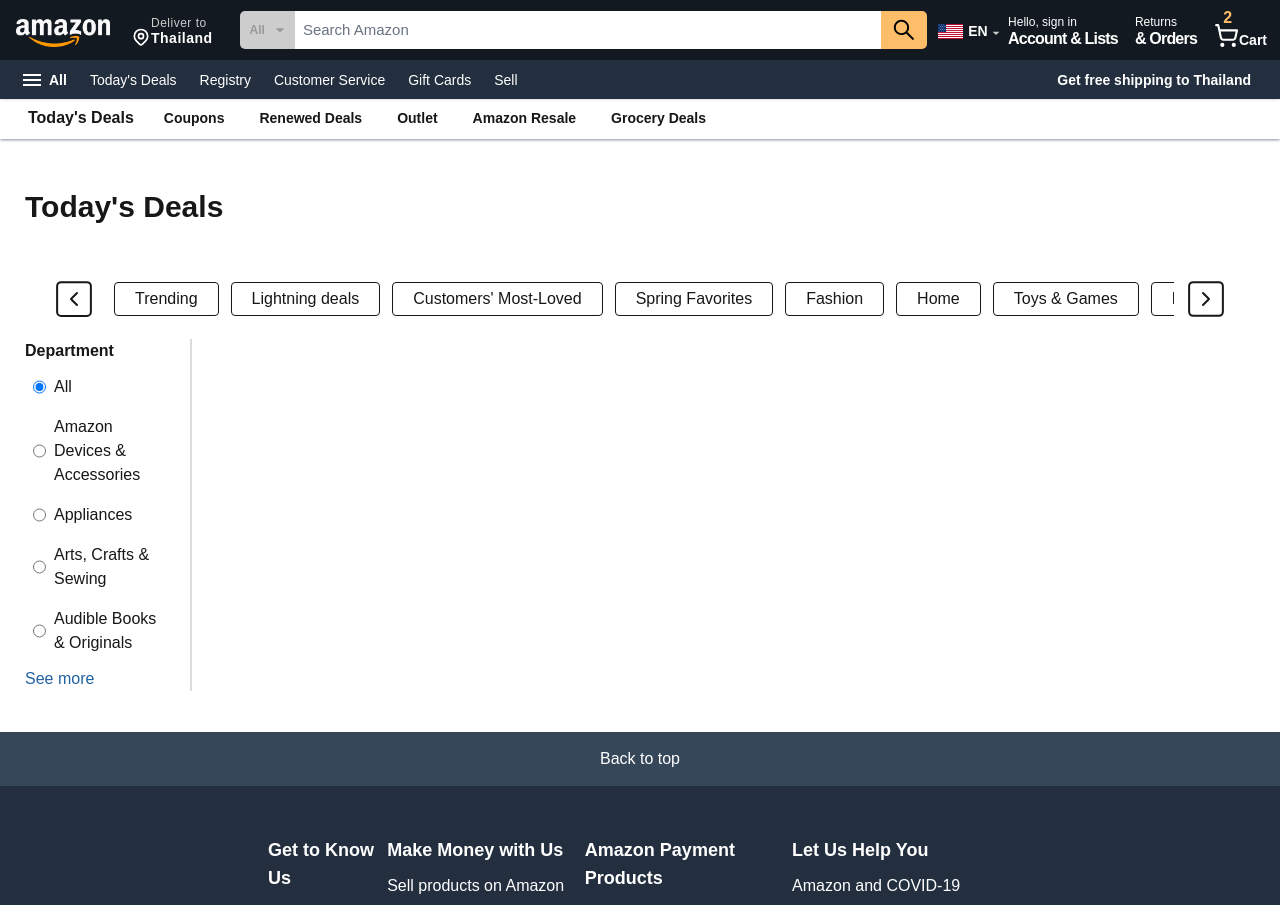
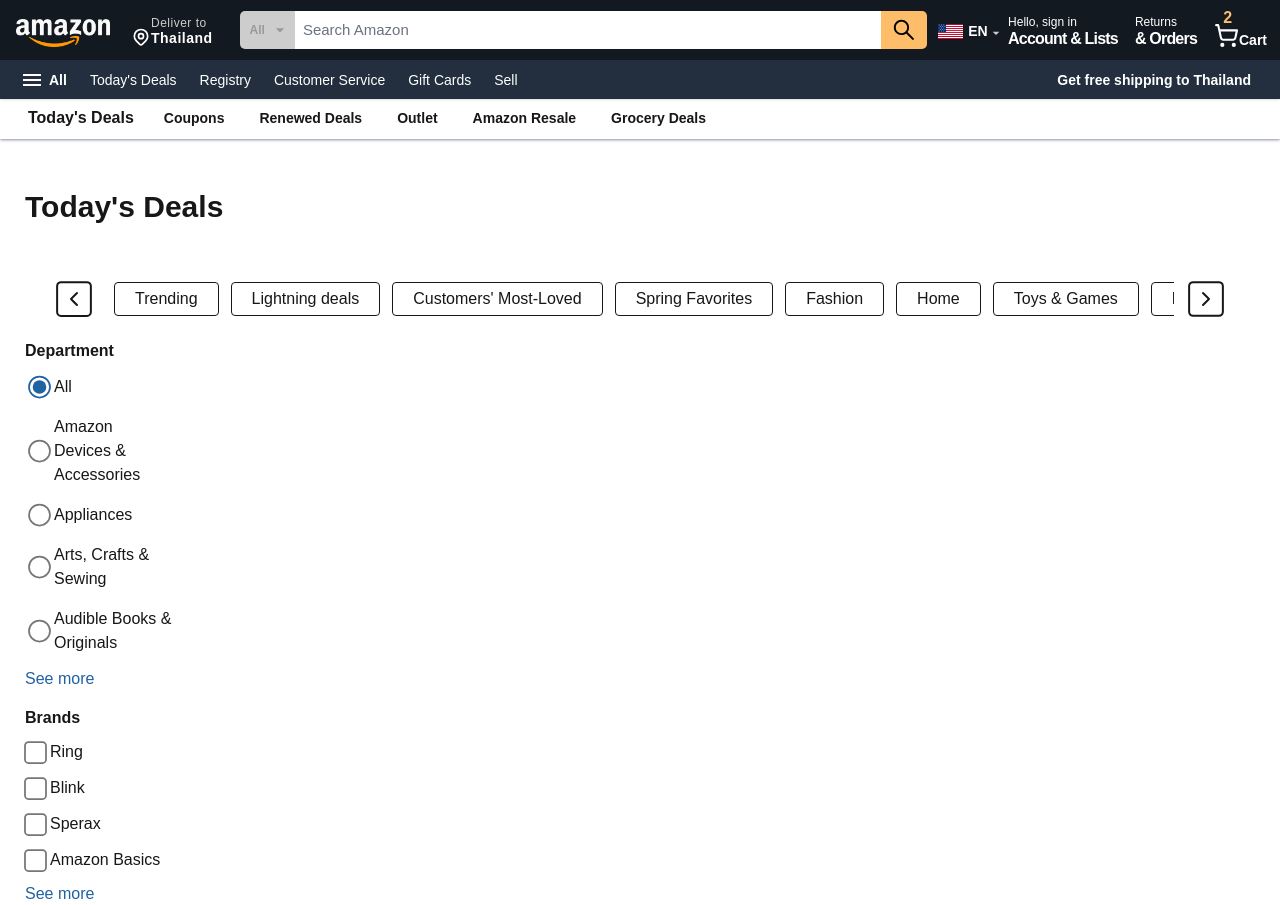
Before and after one commit to ThanatsornPhanthanawat/clone-amazon-web, a Next.js app: page /products in a window 1280 px wide. Shown: the top 905 px of the page. Built offline with nearby package versions, Linux system fonts and the light colour scheme.

Commit message:
update page two

```diff
--- a/app/products/page.tsx
+++ b/app/products/page.tsx
@@ -30,10 +30,27 @@
     "Kindle Store", "Movies & TV", "Musical Instruments", "Office Products", "Patio,Lawn & Garden", "Pet Suppliers", "Software", "Sports & Outdoors", "Tools & Home Improvement", "Toys & Games", "Videos Games"
   ];
 
+  const allBrands = ["Ring", "Blink", "Sperax", "Amazon Basics", "OLANLY", "SAMSUNG", "Bedsure", "Majestic Pure", "ECOVACS", "Waterpik", "Coop Home Goods", "Shark", "PRETTYGARDEN", "G4Free", "Dagacci Medical Uniform", "AVENT",
+    "VALSOLE", "YESNO", "WYZE", "Google"
+  ];
+
   const [showMore, setShowMore] = useState(false);
   const [selectedDepartment, setSelectedDepartment] = useState("All");
+  const [selectedBrands, setSelectedBrands] = useState<string[]>([]);
+  const [lastClickedBrand, setLastClickedBrand] = useState<string | null>(null);
 
   const departmentsToShow = showMore ? allDepartments : allDepartments.slice(0, 5);
+  const brandsToShow = showMore ? allBrands : allBrands.slice(0, 4);
+
+  const toggleBrand = (brand: string) => {
+    setLastClickedBrand(brand);
+
+    if (selectedBrands.includes(brand)) {
+      setSelectedBrands(selectedBrands.filter((b) => b !== brand));
+    } else {
+      setSelectedBrands([...selectedBrands, brand]);
+    }
+  }
 
   return (
     <div className="w-full ">
@@ -69,7 +86,7 @@
         </div>
         <div className="flex py-[16px] px-[px]">
           {/* left product page */}
-          <div className="w-[15%] border-r-2 border-[#ddd] px-[25px]">
+          <div className="w-[16%] px-[25px]">
             <div>
               <div className="text-base font-bold pb-[8px]">Department</div>
               <div className="flex flex-col gap-2">
@@ -80,7 +97,8 @@
                       name="department"
                       value={dept}
                       checked={selectedDepartment === dept}
-                      onChange={() => setSelectedDepartment(dept)} />
+                      onChange={() => setSelectedDepartment(dept)}
+                      className="accent-[#2162a1] scale-175" />
                     {dept}
                   </label>
                 ))}
@@ -92,6 +110,34 @@
               </div>
             </div>
 
+            <div>
+              <div className="text-base font-bold pb-[8px] pt-[15px]">Brands</div>
+              <div className="flex flex-col gap-2">
+                {brandsToShow.map((brand, index) => (
+                  <label
+                    key={index}
+                    className={`flex items-center gap-2 px-1 py-[2px] rounded ${lastClickedBrand === brand ? "outline outline-2 outline-[#2162a1]" : ""
+                      }`}>
+                    <input
+                      type="checkbox"
+                      value={brand}
+                      checked={selectedBrands.includes(brand)}
+                      onChange={() => toggleBrand(brand)}
+                      className="accent-[#2162a1] scale-175" />
+                    {brand}
+                  </label>
+                ))}
+              </div>
+              <div
+                className="mt-2 text-[#2162a1] cursor-pointer hover:underline hover:text-[#033d75]"
+                onClick={() => setShowMore(!showMore)}>
+                {showMore ? "See less" : "See more"}
+              </div>
+            </div>
+
+            <div>
+              <div className="text-base font-bold pb-[8px] pt-[15px]">Customer Reviews</div>
+            </div>
           </div>
 
         </div>
```
